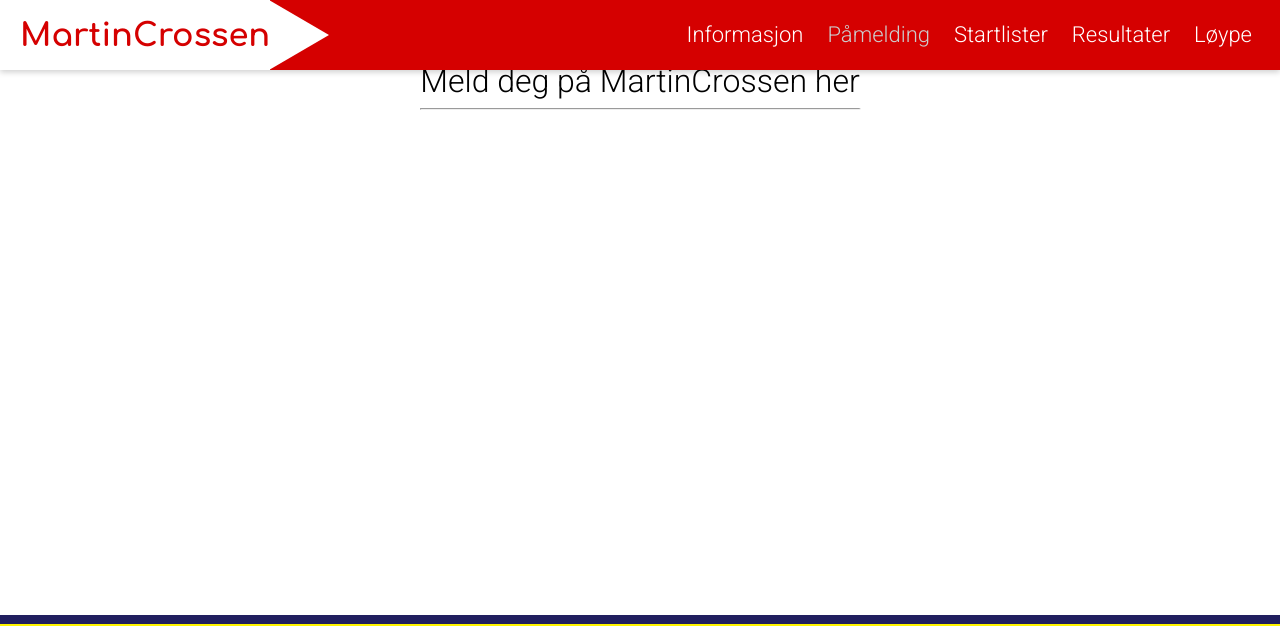
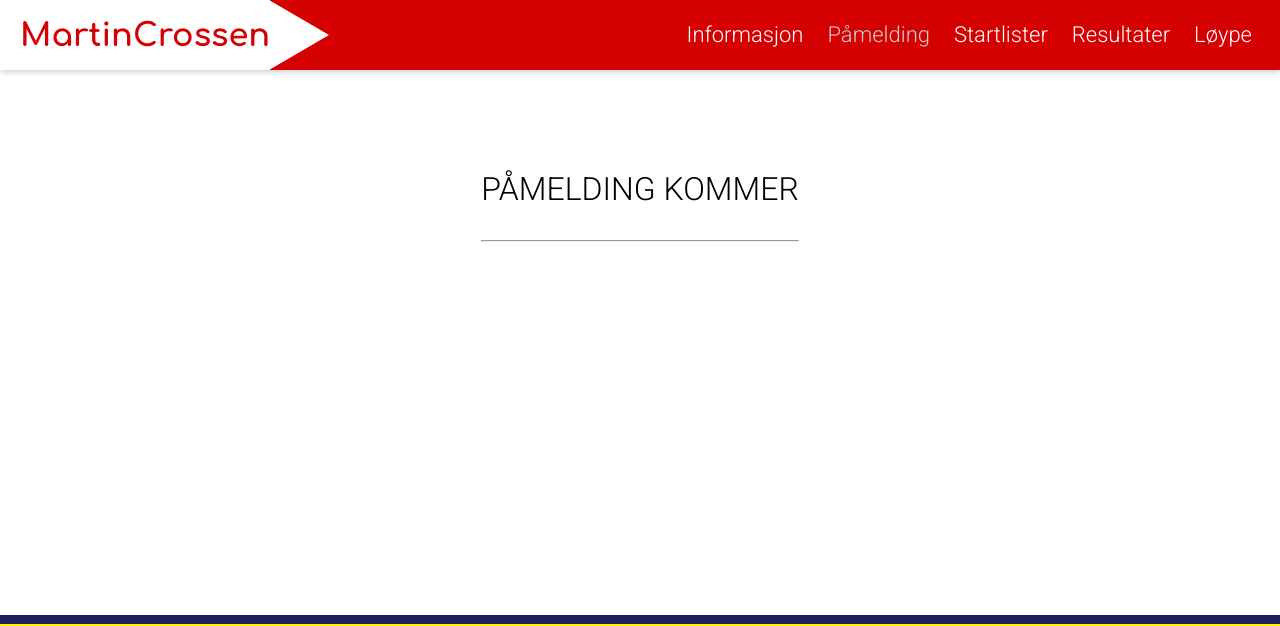
Before and after one commit to sondresorbye/martincrossen, a website: page src/påmelding.html in a window 1280 px wide. Shown: the top 626 px of the page. Drawn offline with nearby package versions, Linux system fonts and the light colour scheme.

Commit message:
bug fixes

```diff
--- a/src/påmelding.html
+++ b/src/påmelding.html
@@ -26,31 +26,6 @@
 
         gtag('config', 'UA-114690662-1');
     </script>
-
-    <style>
-
-        main{
-            position: relative;
-        }
-
-        .temporaryText{
-            position: absolute;
-            top: 50%;
-            left: 50%;
-            transform: translate(-50%, -50%);
-        }
-
-        .temporaryText a{
-            text-decoration: none;
-            color: #000;
-            font-size: 32px;
-            font-family: roboto;
-            text-align: center;
-            cursor: pointer;
-
-        }
-
-    </style>
 
 </head>
 
@@ -102,7 +77,8 @@
     </nav>
     <main>
         <div class="temporaryText">
-            <a href="https://minidrett.nif.no/Event#318483-011" target="_blank">Meld deg på MartinCrossen her</a>
+            <!-- <a class="superLink" href="https://minidrett.nif.no/Event#318483-011" target="_blank">Meld deg på MartinCrossen her</a> -->
+            <p>PÅMELDING KOMMER</p>
             <hr>
         </div>
     </main>
--- a/src/style/extra.css
+++ b/src/style/extra.css
@@ -47,13 +47,20 @@
 }
 
 .temporaryText {
+    display: table;
     text-align: center;
     margin: 20px auto;
     padding: 20px;
 }
 
-.temporaryText p {
+.temporaryText p, .temporaryText a.superLink, .temporaryText h1 {
     margin-top: 60px;
+    text-decoration: none;
+    color: #000;
+    font-size: 32px;
+    font-family: roboto;
+    text-align: center;
+    cursor: pointer;
 }
 
 img, video {
```
Also changed, not shown: src/resultater.html (+1 -14 lines), src/startlister.html (+1 -1 lines), dist/påmelding.html, dist/resultater.html, dist/startlister.html, dist/style/extra.css.
